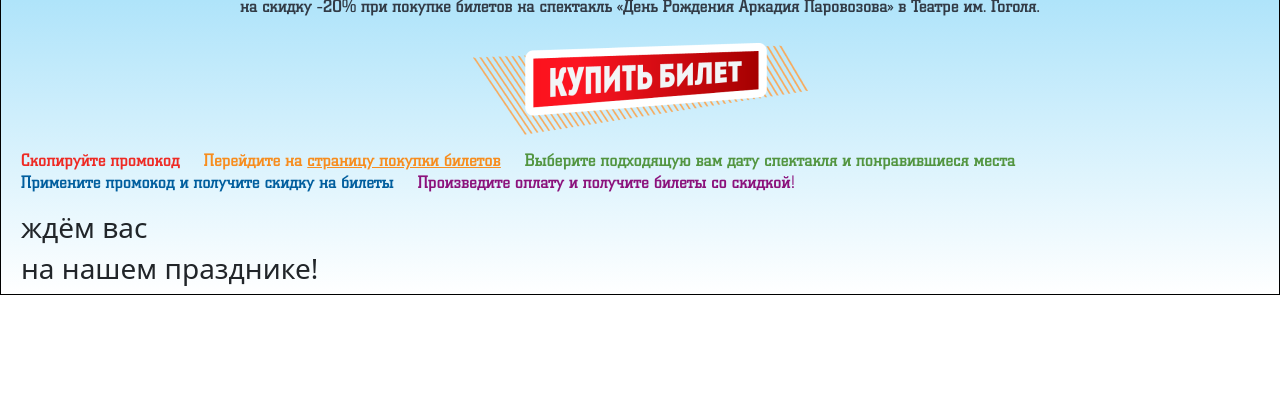
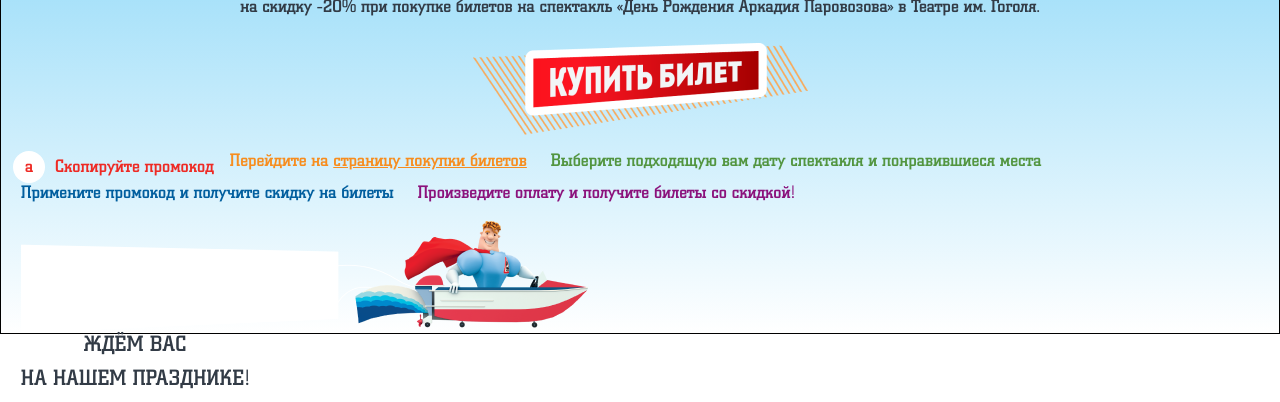
Before and after one commit to FairaIchsa/task2, a plain HTML site: page index.html in a window 1280 px wide. Shown: the part 459-861 px from the top of the page. Before the commit the page ends 800 px from the top, so only its background shows below. Drawn offline with Linux system fonts and the light colour scheme.

Commit message:
second commit

```diff
--- a/index.html
+++ b/index.html
@@ -44,28 +44,35 @@
     <section class="ticket container-fluid">
       <a href="#"><img class="py-3 d-block mx-auto" src="static/img/buy_ticket.png" alt=""></a>
       <div class="row">
-        <div class="col-auto position-relative" style="color: #EE2A24;">
+        <div class="col-auto d-flex align-items-center gx-2" style="color: #EE2A24;">
+          <div class="position-relative circle d-flex align-items-center justify-content-center">
+            <p>a</p>
+          </div>
           <p>Скопируйте промокод</p>
         </div>
-        <div class="col-auto position-relative" style="color: #F78D1E;">
+        <div class="col-auto" style="color: #F78D1E;">
           <p>Перейдите на <a style="color: #F78D1E" href="#">страницу покупки билетов</a></p>
         </div>
-        <div class="col-auto position-relative" style="color: #529540;">
+        <div class="col-auto" style="color: #529540;">
           <p>Выберите подходящую вам дату спектакля и понравившиеся места</p>
         </div>
-        <div class="col-auto position-relative" style="color: #005E9E;">
+        <div class="col-auto" style="color: #005E9E;">
           <p>Примените промокод и получите скидку на билеты</p>
         </div>
-        <div class="col-auto position-relative" style="color: #8B127C;">
+        <div class="col-auto" style="color: #8B127C;">
           <p>Произведите оплату и получите билеты со скидкой!</p>
         </div>
       </div>
     </section>
 
     <section class="footer container-fluid pt-3">
-      <div>
-        <h3>ждём вас</h3>
-        <h3>на нашем празднике!</h3>
+      <!-- TODO: Отобразить текст поверх изображения -->
+      <div class="position-relative">
+        <img src="static/img/footer.png" alt="">
+        <div class="position-absolute">
+          <h3>ждём вас</h3>
+          <h3>на нашем празднике!</h3>
+        </div>
       </div>
     </section>
 
--- a/static/css/styles.css
+++ b/static/css/styles.css
@@ -3,10 +3,10 @@
   src: url('../font/ColisBol.ttf');
 }
 
-/* @font-face {
-  font-family: 'Coliseum';
+@font-face {
+  font-family: 'Coliseum-Black';
   src: url('../font/ColisUltBla.ttf');
-} */
+}
 
 body {
   border: 1px solid #000;
@@ -132,8 +132,31 @@ body {
   margin-bottom: 0;
 }
 
+.ticket .circle {
+  width: 32px;
+  height: 32px;
+  background-color: #FFF;
+  border-radius: 16px;
+}
+
+.ticket .col-auto {
+  gap: 10px;
+}
+
 /* footer */
 
 .footer {
 
 }
+
+.footer h3 {
+  color: #323B46;
+  text-align: center;
+  font-family: 'Coliseum';
+  font-size: 22px;
+  font-style: normal;
+  font-weight: 400;
+  line-height: 120%; /* 26.4px */
+  letter-spacing: 0.44px;
+  text-transform: uppercase;
+}
```
Also changed, not shown: static/img/cloud_1.svg (added), static/img/cloud_2.svg (added), static/img/cloud_3.svg (added), static/img/footer.png (added), task2.txt.
